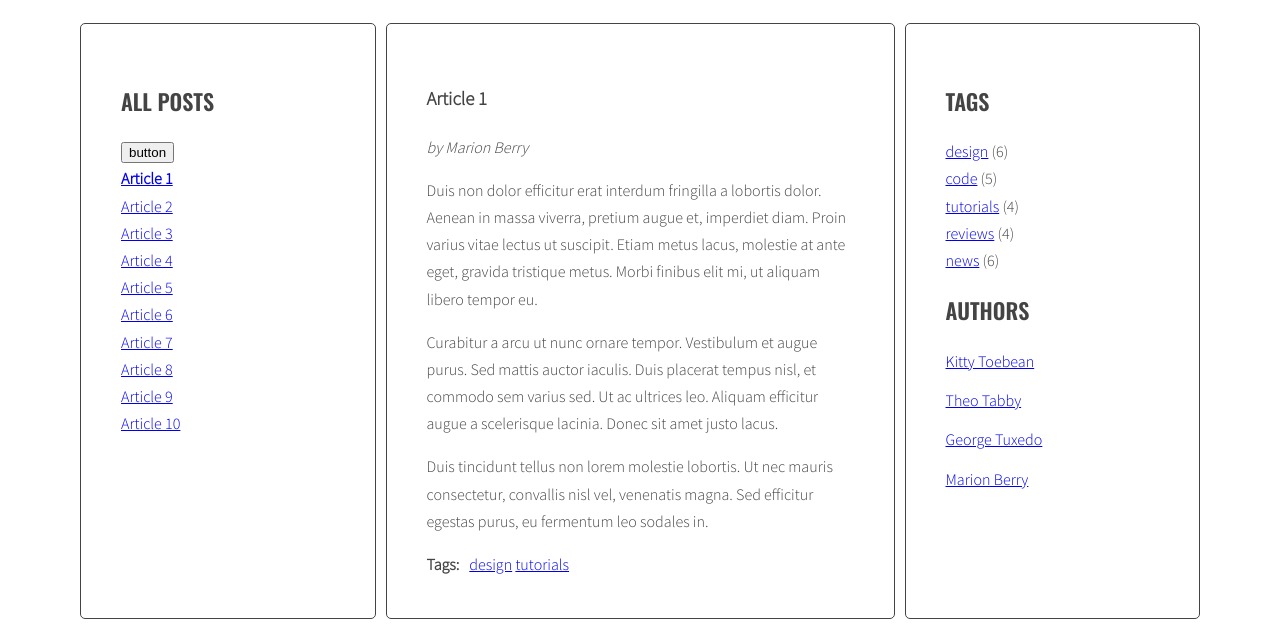
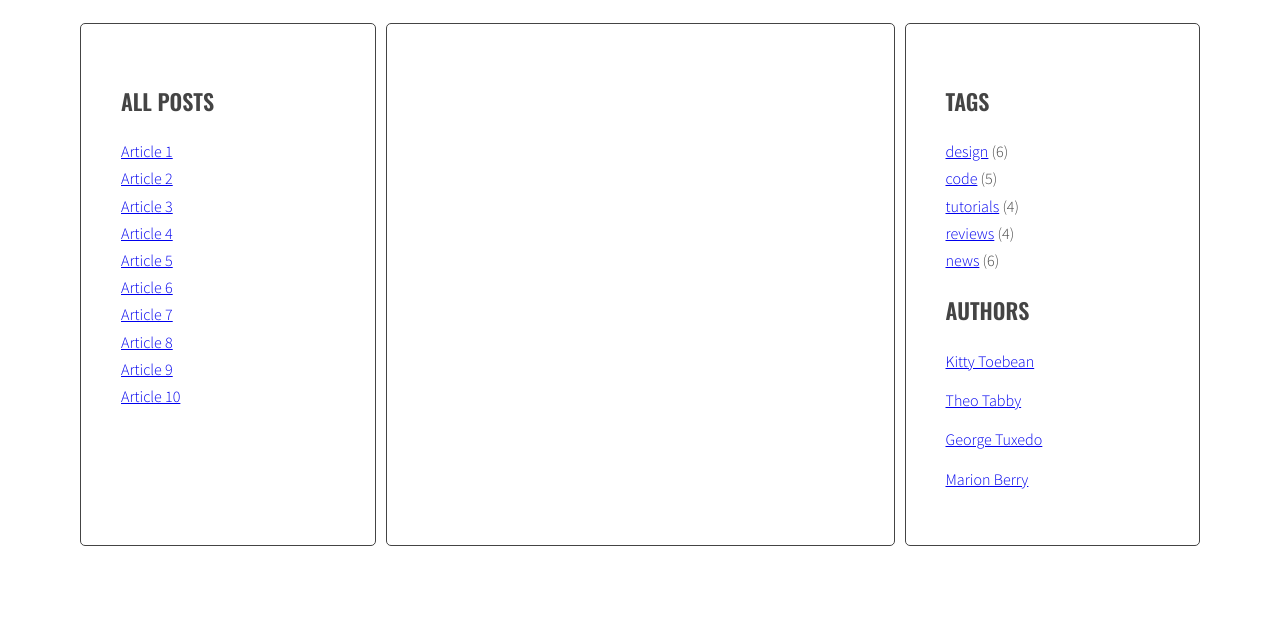
Before and after one commit to danello992/javascript-prework, a website: page index.html in a window 1280 px wide. Both pictures are taken after a click on the link "Article 2". Shown: the part 220-847 px from the top of the page. After the commit the page ends 800 px from the top, so only its background shows below. Drawn offline with nearby package versions, Linux system fonts and the light colour scheme; files that its build step writes are made by us from their sources.

Commit message:
remove class

```diff
--- a/index.html
+++ b/index.html
@@ -13,7 +13,7 @@
       <main class="wrapper">
         <aside class="sidebar">
           <h2 class="section-title">All posts</h2>
-          <button id="test-button">button</button>
+          <!-- <button id="test-button">button</button> -->
           <ul class="list titles">
             <li><a href="#article-1" class="active"><span>Article 1</span></a></li>
             <li><a href="#article-2"><span>Article 2</span></a></li>
--- a/js/script.js
+++ b/js/script.js
@@ -8,11 +8,17 @@
 // for(let link of links){
 //   console.log(link);
 // }
-const titleClickHandler = function(event){
+
+    /* remove class 'active' from all article links  */
+    const titleClickHandler = function(){
       console.log('Link was clicked!');
-    console.log(event);
+
       /* remove class 'active' from all article links  */
+      const activeArticles  = document.querySelectorAll('.active');
 
+      for(let activeArticle of activeArticles){
+        activeArticle.classList.remove('active');
+      }
       /* add class 'active' to the clicked link */
 
       /* remove class 'active' from all articles */
```
Lines whose indentation alone changed are shown as unchanged.
